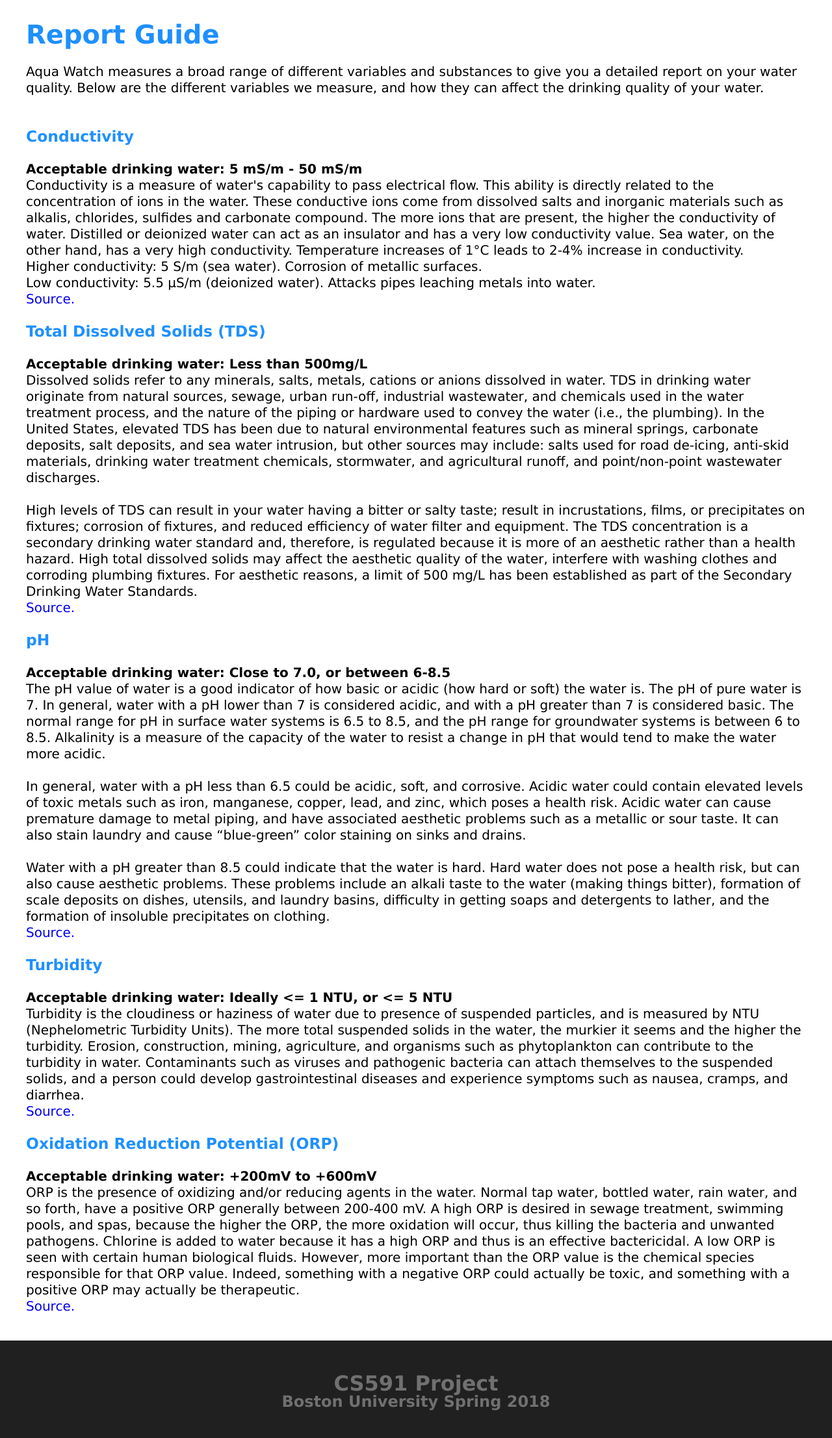
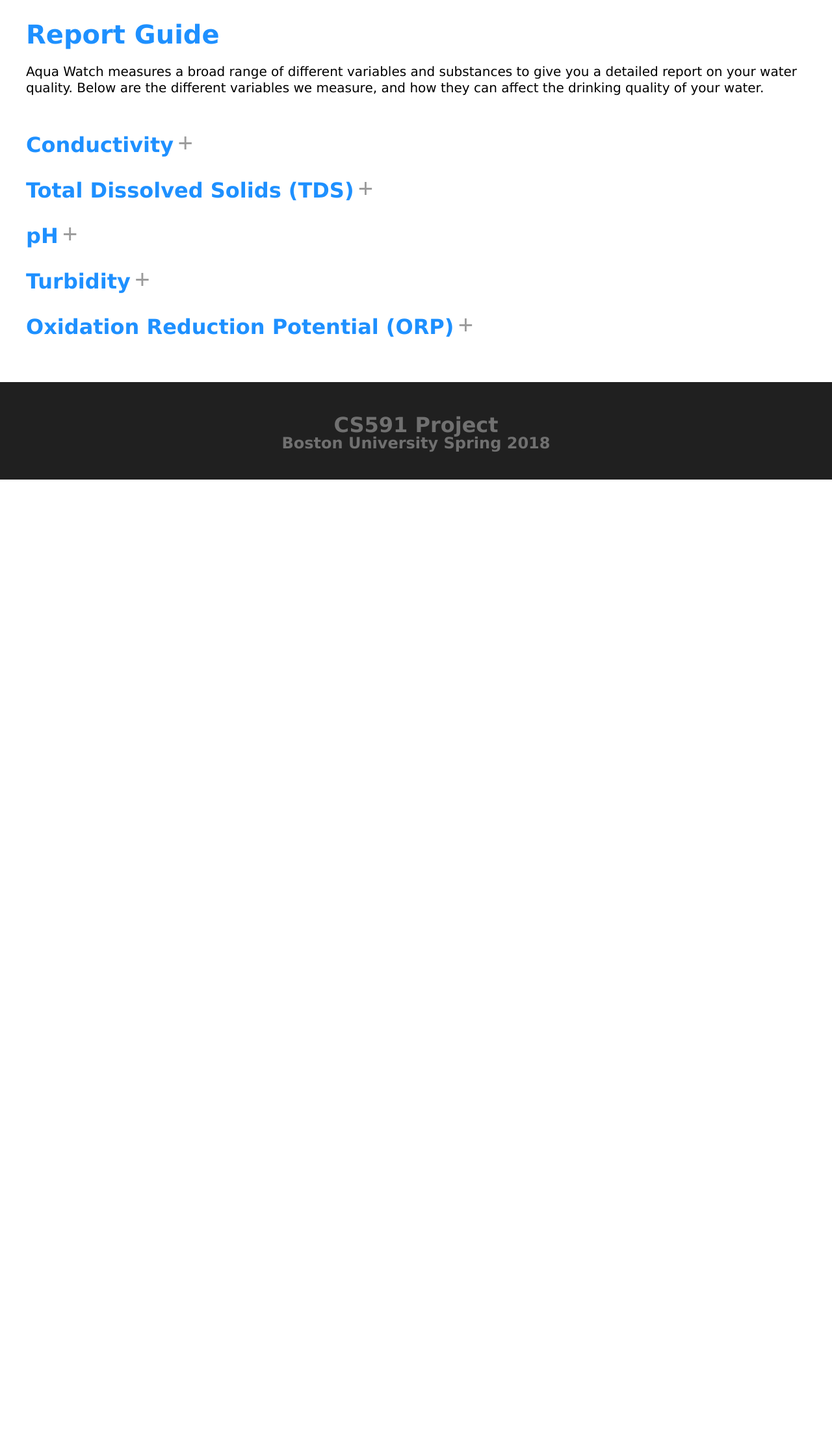
Before and after one commit to aqua-watch/aqua-watch-API, a Flask app: page /report_guide in a window 1280 px wide. Shown: the part 132-2345 px from the top of the page at 65% size. After the commit the page ends 870 px from the top, so only its background shows below. Run offline with Flask 2, Linux system fonts and the light colour scheme.

Commit message:
Added sticky footer and toggle feature in Report Guide

```diff
--- a/aqua-watch-api/static/js/script.js
+++ b/aqua-watch-api/static/js/script.js
@@ -28,3 +28,19 @@ function initMap() {
 		title: 'Marker'
 	})
 }
+
+
+/* Toggle Info */
+function toggle(id, button) {
+	var x = document.getElementById(id);
+	var b = document.getElementById(button);
+
+	if (x.style.display === "none") {
+		x.style.display = "block";
+		b.value = "-"
+	}
+	else {
+		x.style.display = "none";
+		b.value = "+"
+	}
+}
--- a/aqua-watch-api/static/styles/style.css
+++ b/aqua-watch-api/static/styles/style.css
@@ -19,6 +19,16 @@ html, body {
 	background-color: #FFF;
 	font-family: Verdana, sans-serif;
 	height: 100%;
+}
+
+.Site {
+    display: flex;
+    min-height: 100vh;
+    flex-direction: column;
+}
+
+.Site_content {
+    flex: 1;
 }
 
 ol, ul {
@@ -124,7 +134,7 @@ Side Navigation Menu
     height: 100%; /* 100% Full-height */
     width: 0; /* 0 width - change this with JavaScript */
     position: fixed; /* Stay in place */
-    z-index: 1; /* Stay on top */
+    z-index: 100; /* Stay on top */
     top: 0;
     left: 0;
     background: rgba(32, 32, 32, 0.95);
@@ -177,12 +187,16 @@ Containers
 ********************************************
 ********************************************/
 
+.body_wrapper {
+    flex: 1 0 auto;
+}
 .container_main {
 	width: 100%;
 	display: inline-block;
 	text-align: center;
 	top: 0;
 }
+
 
 #container_login {
     float: right;
@@ -229,6 +243,7 @@ Containers
 
 .container_content h3 {
     color: #1E90FF;
+    font-size: 1.6em;
 }
 
 .search_container {
@@ -311,6 +326,69 @@ Containers
 }
 
 
+
+
+/*******************************************
+********************************************
+Toggle
+********************************************
+********************************************/
+
+
+.toggle_title h3 {
+    display: inline-block;
+}
+
+.toggle_title input {
+    background-color: transparent;
+    border: none;
+    font-size: 2em;
+    color: #9B9B9B;
+}
+
+.toggle_title input:hover {
+    cursor: pointer;
+    color: #707070;
+}
+
+#toggle1 {
+    width: 100%;
+    position: relative;
+    text-align: left;
+    font-size: 20px;
+    line-height: 25px;
+}
+#toggle2 {
+    width: 100%;
+    position: relative;
+    text-align: left;
+    font-size: 20px;
+    line-height: 25px;
+}
+#toggle3 {
+    width: 100%;
+    position: relative;
+    text-align: left;
+    font-size: 20px;
+    line-height: 25px;
+}
+#toggle4 {
+    width: 100%;
+    position: relative;
+    text-align: left;
+    font-size: 20px;
+    line-height: 25px;
+}
+#toggle5 {
+    width: 100%;
+    position: relative;
+    text-align: left;
+    font-size: 20px;
+    line-height: 25px;
+}
+
+
+
 /*******************************************
 ********************************************
 Parallax
@@ -357,9 +435,11 @@ Footer
 ********************************************/
 
 footer {
+    height: 20px;
 	background-color: #202020;
 	height: 150px;
 	padding: 50px;
+    z-index: 1;
 }
 
 .footer_text {
--- a/aqua-watch-api/templates/report_guide.html
+++ b/aqua-watch-api/templates/report_guide.html
@@ -15,7 +15,7 @@
 
 </head>
 
-<body>
+<body class="Site">
 	<header class="header_subpage">
         <div class="menu">
                 <a href="#">
@@ -46,10 +46,11 @@
         {% endif %}
     </header>
 
+    <main class="Site_content">
 	   <!-- Side Navigation: appears when opened -->
     	<div id="mySidenav" class="sidenav">
             <a href="javascript:void(0)" class="closebtn" onclick="closeNav()">&times;</a>
-        <a href="{{ url_for('index') }}">Home | Search</a><hr>
+            <a href="{{ url_for('index') }}">Search</a><hr>
             <a href="{{ url_for('your_water_quality') }}">Your Water Quality</a><hr>
             <a href="{{ url_for('report_guide') }}" class="active">Understanding the Report</a><hr>
     	</div>
@@ -61,27 +62,40 @@
 
             <br><br>
 
+            <div class="toggle_title">
                 <h3>Conductivity</h3>
+                <input onclick="toggle('toggle1', 'b1')" type="button" value="+" id="b1"></input>
+            </div>
+            <div id="toggle1" style="display: none;">
                 <br>
                 <b><p>Acceptable drinking water: 5 mS/m - 50 mS/m</p></b>
                 <p>Conductivity is a measure of water's capability to pass electrical flow. This ability is directly related to the concentration of ions in the water. These conductive ions come from dissolved salts and inorganic materials such as alkalis, chlorides, sulfides and carbonate compound. The more ions that are present, the higher the conductivity of water. Distilled or deionized water can act as an insulator and has a very low conductivity value. Sea water, on the other hand, has a very high conductivity. Temperature increases of 1&degC leads to 2-4% increase in conductivity.</p>
                 <p>Higher conductivity: 5 S/m (sea water). Corrosion of metallic surfaces.</p>
                 <p>Low conductivity: 5.5 &mu;S/m (deionized water). Attacks pipes leaching metals into water.</p>
                 <a href="http://www.fondriest.com/environmental-measurements/parameters/water-quality/conductivity-salinity-tds/">Source.</a>
+            </div>
+            <br>
 
-        <br><br>
-
+            <div class="toggle_title">
                 <h3>Total Dissolved Solids (TDS)</h3>
+                <input onclick="toggle('toggle2', 'b2')" type="button" value="+" id="b2"></input>
+            </div>
+            <div id="toggle2" style="display: none;">
                 <br>
                 <b><p>Acceptable drinking water: Less than 500mg/L </p></b>
                 <p>Dissolved solids refer to any minerals, salts, metals, cations or anions dissolved in water. TDS in drinking water originate from natural sources, sewage, urban run-off, industrial wastewater, and chemicals used in the water treatment process, and the nature of the piping or hardware used to convey the water (i.e., the plumbing). In the United States, elevated TDS has been due to natural environmental features such as mineral springs, carbonate deposits, salt deposits, and sea water intrusion, but other sources may include: salts used for road de-icing, anti-skid materials, drinking water treatment chemicals, stormwater, and agricultural runoff, and point/non-point wastewater discharges.</p>
                 <br>
                 <p>High levels of TDS can result in your water having a bitter or salty taste; result in incrustations, films, or precipitates on fixtures; corrosion of fixtures, and reduced efficiency of water filter and equipment. The TDS concentration is a secondary drinking water standard and, therefore, is regulated because it is more of an aesthetic rather than a health hazard. High total dissolved solids may affect the aesthetic quality of the water, interfere with washing clothes and corroding plumbing fixtures. For aesthetic reasons, a limit of 500 mg/L has been established as part of the Secondary Drinking Water Standards.</p>
                 <a href="https://www.water-research.net/index.php/water-treatment/tools/total-dissolved-solids">Source.</a>
+            </div>
+            <br>
 
-        <br><br>
-
+            <div class="toggle_title">
                 <h3>pH</h3>
+                <input onclick="toggle('toggle3', 'b3')" type="button" value="+" id="b3"></input>
+                <br>
+            </div>
+            <div id="toggle3" style="display: none;">
                 <br>
                 <b><p>Acceptable drinking water: Close to 7.0, or between 6-8.5 </p></b>
                 <p>The pH value of water is a good indicator of how basic or acidic (how hard or soft) the water is. The pH of pure water is 7. In general, water with a pH lower than 7 is considered acidic, and with a pH greater than 7 is considered basic. The normal range for pH in surface water systems is 6.5 to 8.5, and the pH range for groundwater systems is between 6 to 8.5. Alkalinity is a measure of the capacity of the water to resist a change in pH that would tend to make the water more acidic.</p>
@@ -90,25 +104,36 @@
                 <br>
                 <p>Water with a pH greater than 8.5 could indicate that the water is hard. Hard water does not pose a health risk, but can also cause aesthetic problems. These problems include an alkali taste to the water (making things bitter), formation of scale deposits on dishes, utensils, and laundry basins, difficulty in getting soaps and detergents to lather, and the formation of insoluble precipitates on clothing.</p>
                 <a href="https://www.freedrinkingwater.com/water-education/quality-water-ph-page2.htm">Source.</a>
+            </div>
+            <br>
 
-        <br><br>
-
+            <div class="toggle_title">
                 <h3>Turbidity</h3>
+                <input onclick="toggle('toggle4', 'b4')" type="button" value="+" id="b4"></input>
+                <br>
+            </div>
+            <div id="toggle4" style="display: none;">
                 <br>
                 <b><p>Acceptable drinking water: Ideally <= 1 NTU, or <= 5 NTU </p></b>
                 <p>Turbidity is the cloudiness or haziness of water due to presence of suspended particles, and is measured by NTU (Nephelometric Turbidity Units). The more total suspended solids in the water, the murkier it seems and the higher the turbidity. Erosion, construction, mining, agriculture, and organisms such as phytoplankton can contribute to the turbidity in water. Contaminants such as viruses and pathogenic bacteria can attach themselves to the suspended solids, and a person could develop gastrointestinal diseases and experience symptoms such as nausea, cramps, and diarrhea.</p>
                 <a href="http://www.lamotte.com/en/blog/test-factors/91-what-is-turbidity">Source.</a>
+            </div>
+            <br>
 
-        <br><br>
-
+            <div class="toggle_title">
                 <h3>Oxidation Reduction Potential (ORP)</h3>
+                <input onclick="toggle('toggle5', 'b5')" type="button" value="+" id="b5"></input>
+            </div>
+            <div id="toggle5" style="display: none;">
                 <br>
                 <b><p>Acceptable drinking water: +200mV to +600mV </p></b>
                 <p>ORP is the presence of oxidizing and/or reducing agents in the water.  Normal tap water, bottled water, rain water, and so forth, have a positive ORP generally between 200-400 mV. A high ORP is desired in sewage treatment, swimming pools, and spas, because the higher the ORP, the more oxidation will occur, thus killing the bacteria and unwanted pathogens. Chlorine is added to water because it has a high ORP and thus is an effective bactericidal. A low ORP is seen with certain human biological fluids. However, more important than the ORP value is the chemical species responsible for that ORP value. Indeed, something with a negative ORP could actually be toxic, and something with a positive ORP may actually be therapeutic.</p>
                 <a href="http://www.molecularhydrogenfoundation.org/importance-of-oxidation-reduction-potential-orp/">Source.</a>
-
     	    </div>
-
+            <br>
+        </div>
+    </main>
+</div>
 
 	<footer>
 		<div class="footer_text">
@@ -117,7 +142,5 @@
 		</div>
 	</footer>
 
-
-
 </body>
 </html>
```
Also changed, not shown: aqua-watch-api/templates/index.html (+6 -3 lines), aqua-watch-api/templates/mapview.html (+4 -5 lines), aqua-watch-api/templates/your_water_quality.html (+6 -3 lines). Lines whose indentation alone changed are shown as unchanged.
